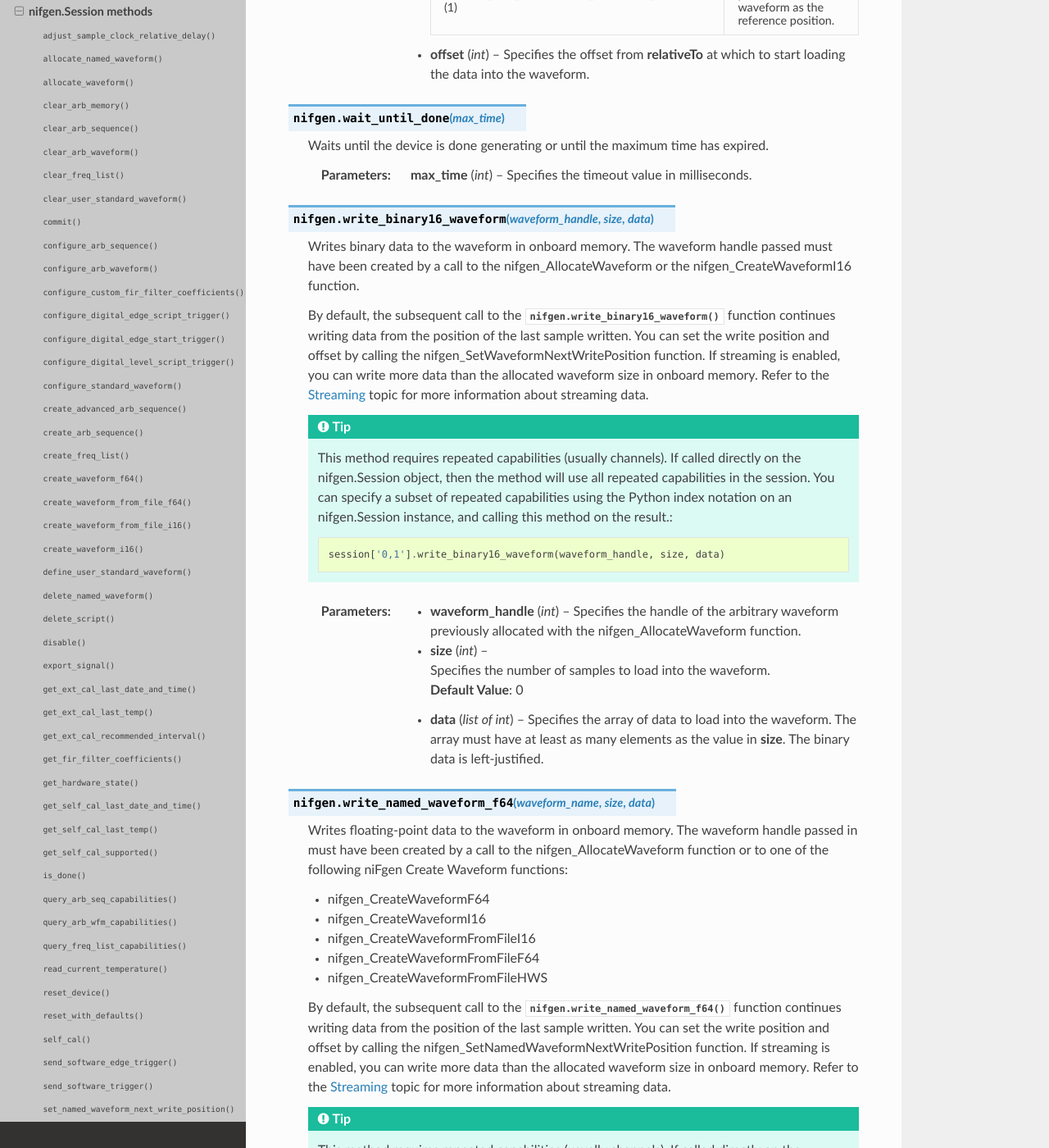
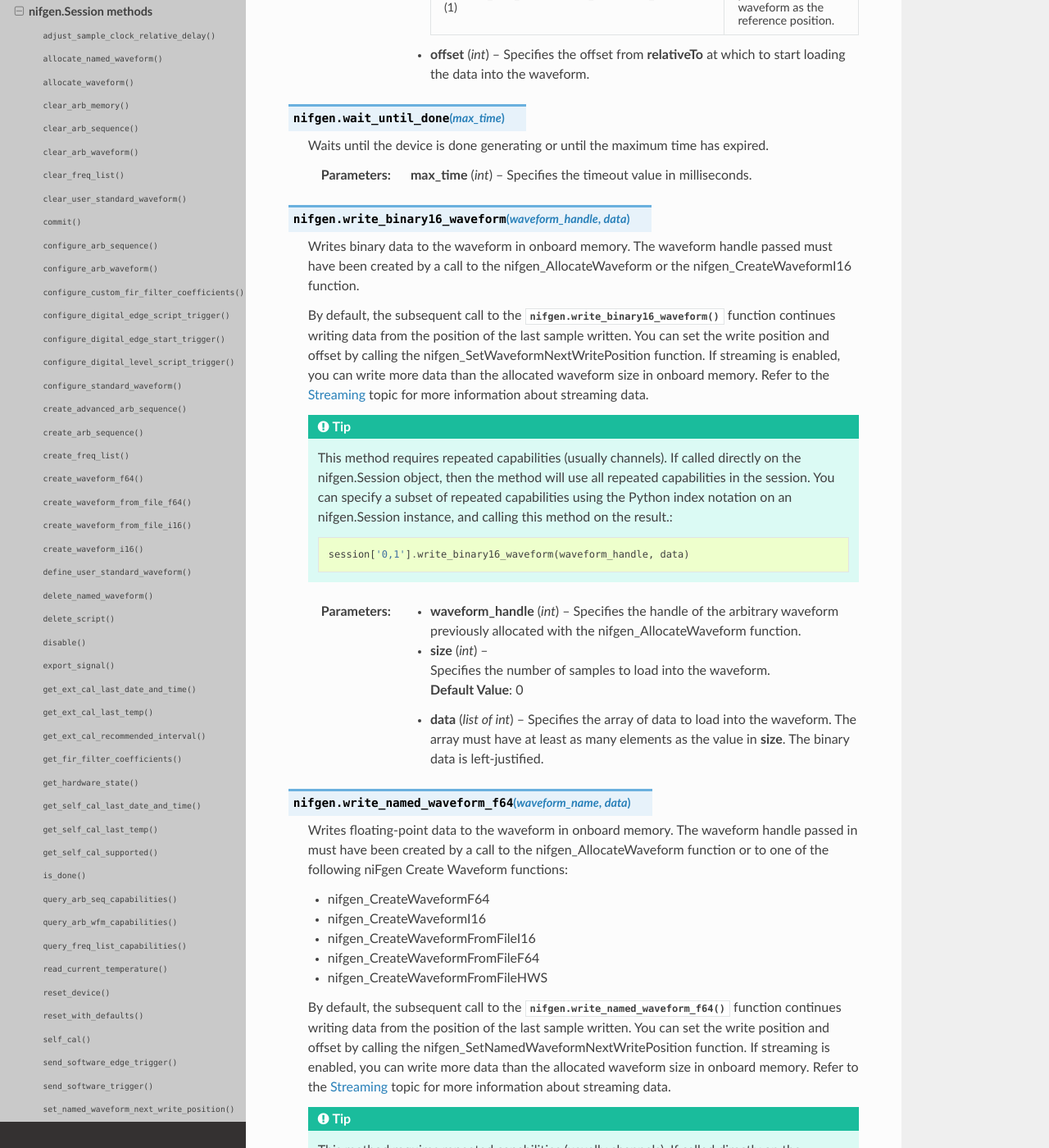
Before and after one commit to ni/nimi-python, a Sphinx documentation site: the page built from docs/nifgen/functions.rst, in a window 1280 px wide and 1400 px high, scrolled down 36936 px. Shown: the whole window at 82% size. Built offline with Sphinx 7.4.7 and the Read the Docs theme 2.0.0, drawn with Linux system fonts in a browser that asks for light colours; some of the changed text lies outside the part shown.

Commit message:
Update generated

```diff
--- a/docs/nifgen/functions.rst
+++ b/docs/nifgen/functions.rst
@@ -2595,7 +2595,7 @@ nifgen.Session methods
 
     :type max_time: int
 
-.. function:: write_binary16_waveform(waveform_handle, size, data)
+.. function:: write_binary16_waveform(waveform_handle, data)
 
     Writes binary data to the waveform in onboard memory. The waveform
     handle passed must have been created by a call to the
@@ -2620,7 +2620,7 @@ nifgen.Session methods
 
         .. code:: python
 
-            session['0,1'].write_binary16_waveform(waveform_handle, size, data)
+            session['0,1'].write_binary16_waveform(waveform_handle, data)
 
 
     :param waveform_handle:
@@ -2656,7 +2656,7 @@ nifgen.Session methods
 
     :type data: list of int
 
-.. function:: write_named_waveform_f64(waveform_name, size, data)
+.. function:: write_named_waveform_f64(waveform_name, data)
 
     Writes floating-point data to the waveform in onboard memory. The
     waveform handle passed in must have been created by a call to the
@@ -2688,7 +2688,7 @@ nifgen.Session methods
 
         .. code:: python
 
-            session['0,1'].write_named_waveform_f64(waveform_name, size, data)
+            session['0,1'].write_named_waveform_f64(waveform_name, data)
 
 
     :param waveform_name:
@@ -2722,7 +2722,7 @@ nifgen.Session methods
 
     :type data: list of float
 
-.. function:: write_named_waveform_i16(waveform_name, size, data)
+.. function:: write_named_waveform_i16(waveform_name, data)
 
     Writes binary data to the named waveform in onboard memory.
 
@@ -2745,7 +2745,7 @@ nifgen.Session methods
 
         .. code:: python
 
-            session['0,1'].write_named_waveform_i16(waveform_name, size, data)
+            session['0,1'].write_named_waveform_i16(waveform_name, data)
 
 
     :param waveform_name:
@@ -2810,7 +2810,7 @@ nifgen.Session methods
 
     :type script: string
 
-.. function:: write_waveform(waveform_handle, size, data)
+.. function:: write_waveform(waveform_handle, data)
 
     Writes floating-point data to the waveform in onboard memory. The
     waveform handle passed in must have been created by a call to the
@@ -2842,7 +2842,7 @@ nifgen.Session methods
 
         .. code:: python
 
-            session['0,1'].write_waveform(waveform_handle, size, data)
+            session['0,1'].write_waveform(waveform_handle, data)
 
 
     :param waveform_handle:
```
Also changed, not shown: docs/nifgen/session.rst (+4 -4 lines), 1 other file.
